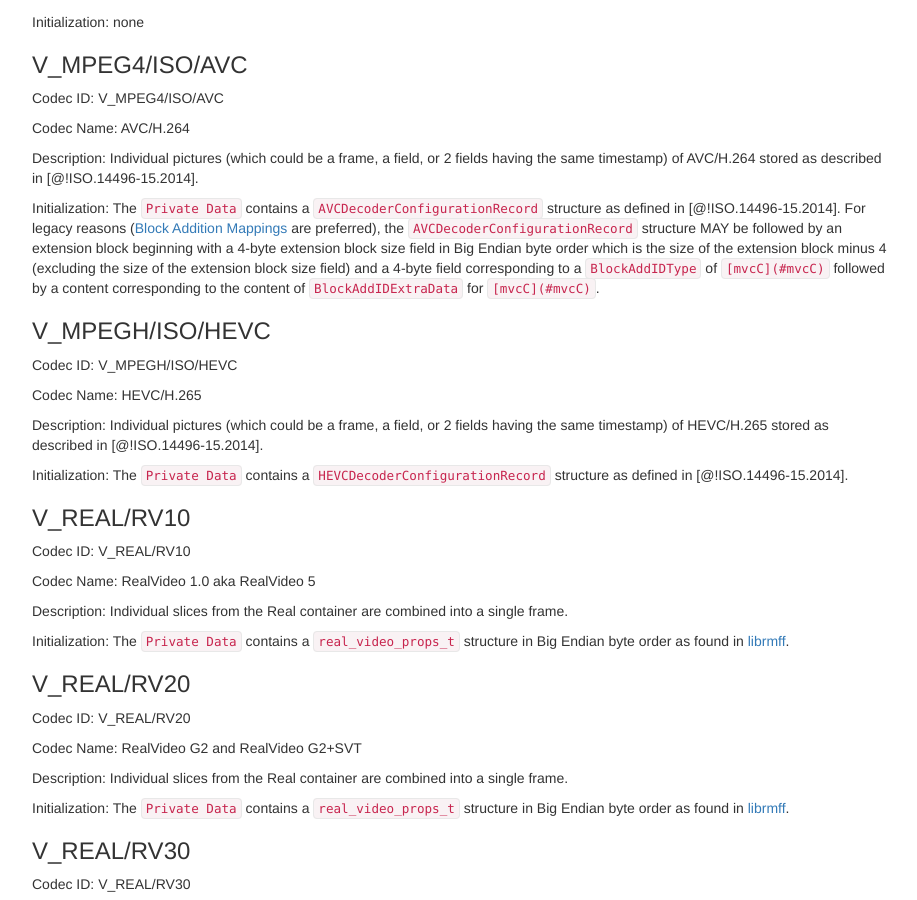
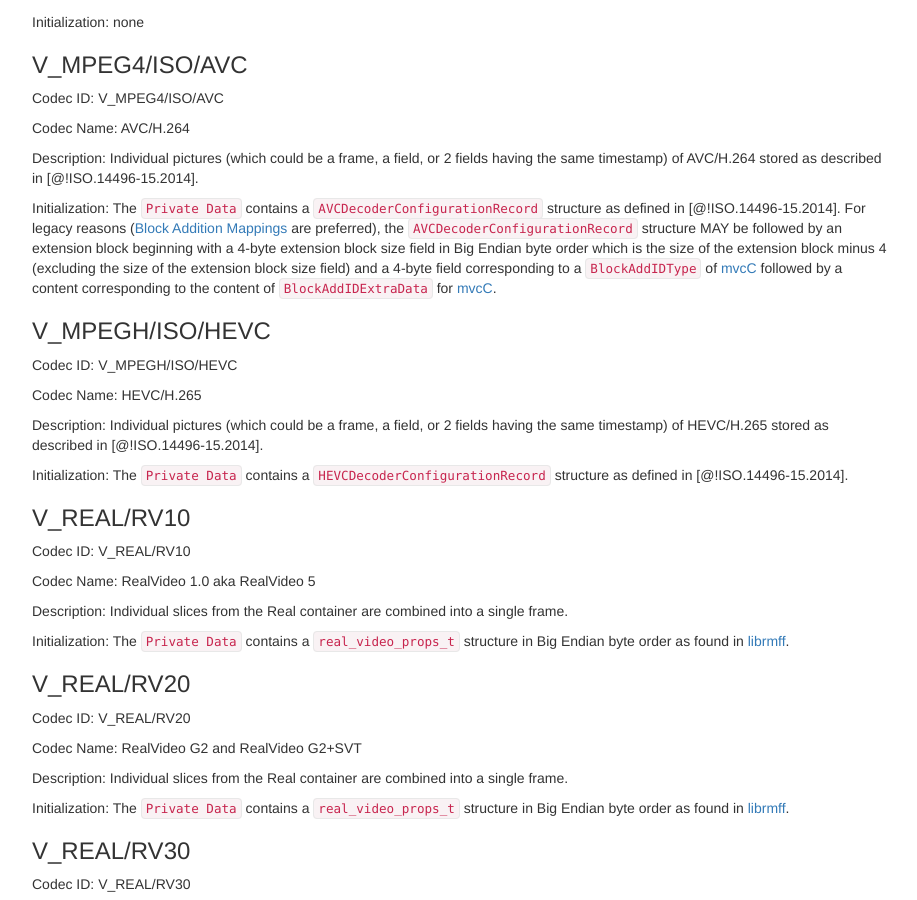
Before and after one commit to ietf-wg-cellar/matroska-specification, a Jekyll site: the page built from codec_specs.md, in a window 1280 px wide and 900 px high, scrolled down 3926 px. Shown: the whole window, without its empty margins (273-1190 px from the left). Built offline with Jekyll 4.4.1, drawn with Linux system fonts in a browser that asks for light colours.

Commit message:
fix links
Special characters inside backticks lose their meaning. So
`[something](URL)` will not rendered verbatim instead of as a link
when converting to HTML, at least with some renderers such as the one
used by Jekyll, kramdown.

Unfortunately xml2rfc doesn't allow backticks inside the text portion
such as [`something`](URL) either. It aborts with the following error:

> xml2rfc --v3 draft-ietf-cellar-codec-04.xml -o draft-ietf-cellar-codec-04.txt
> Error: XInclude processing failed: Document is empty, line 1, column 1
> Unable to complete processing draft-ietf-cellar-codec-04.xml
> draft-ietf-cellar-codec-04.xml(273): Error: Did not expect element tt there, at /rfc/middle/section[6]/section[3]/section[9]/t[4]/eref[2]/tt
> draft-ietf-cellar-codec-04.xml(273): Error: Did not expect element tt there, at /rfc/middle/section[6]/section[3]/section[9]/t[4]/eref[3]/tt
> draft-ietf-cellar-codec-04.xml(3): Error: Invalid document before running preptool.
> Unable to complete processing draft-ietf-cellar-codec-04.xml

Therefore remove the backticks.

```diff
--- a/codec_specs.md
+++ b/codec_specs.md
@@ -191,7 +191,7 @@ Codec Name: AVC/H.264
 
 Description: Individual pictures (which could be a frame, a field, or 2 fields having the same timestamp) of AVC/H.264 stored as described in [@!ISO.14496-15.2014].
 
-Initialization: The `Private Data` contains a `AVCDecoderConfigurationRecord` structure as defined in [@!ISO.14496-15.2014]. For legacy reasons ([Block Addition Mappings](#block-addition-mappings) are preferred), the `AVCDecoderConfigurationRecord` structure MAY be followed by an extension block beginning with a 4-byte extension block size field in Big Endian byte order which is the size of the extension block minus 4 (excluding the size of the extension block size field) and a 4-byte field corresponding to a `BlockAddIDType` of `[mvcC](#mvcC)` followed by a content corresponding to the content of `BlockAddIDExtraData` for `[mvcC](#mvcC)`.
+Initialization: The `Private Data` contains a `AVCDecoderConfigurationRecord` structure as defined in [@!ISO.14496-15.2014]. For legacy reasons ([Block Addition Mappings](#block-addition-mappings) are preferred), the `AVCDecoderConfigurationRecord` structure MAY be followed by an extension block beginning with a 4-byte extension block size field in Big Endian byte order which is the size of the extension block minus 4 (excluding the size of the extension block size field) and a 4-byte field corresponding to a `BlockAddIDType` of [mvcC](#mvcC) followed by a content corresponding to the content of `BlockAddIDExtraData` for [mvcC](#mvcC).
 
 ### V_MPEGH/ISO/HEVC
 
```
